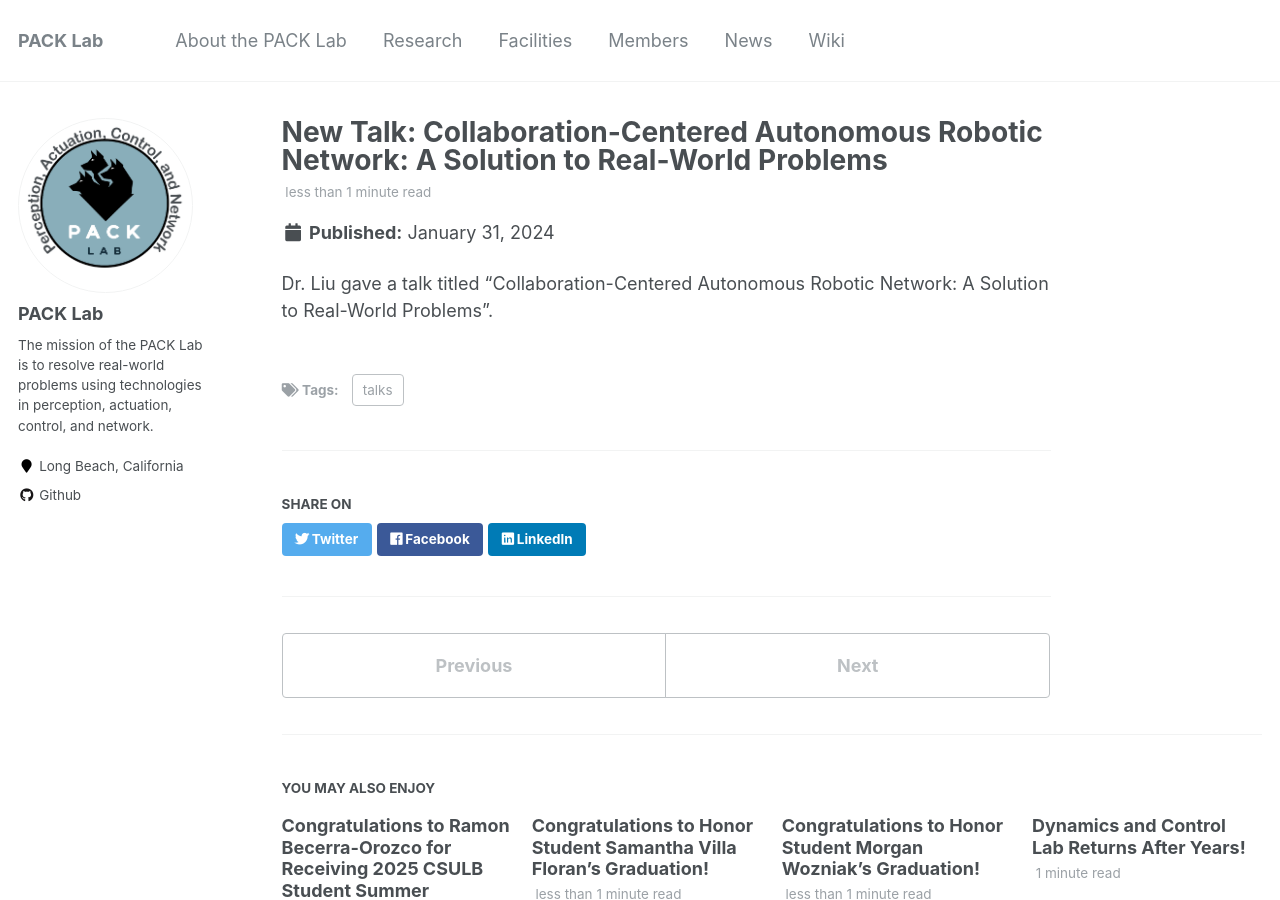
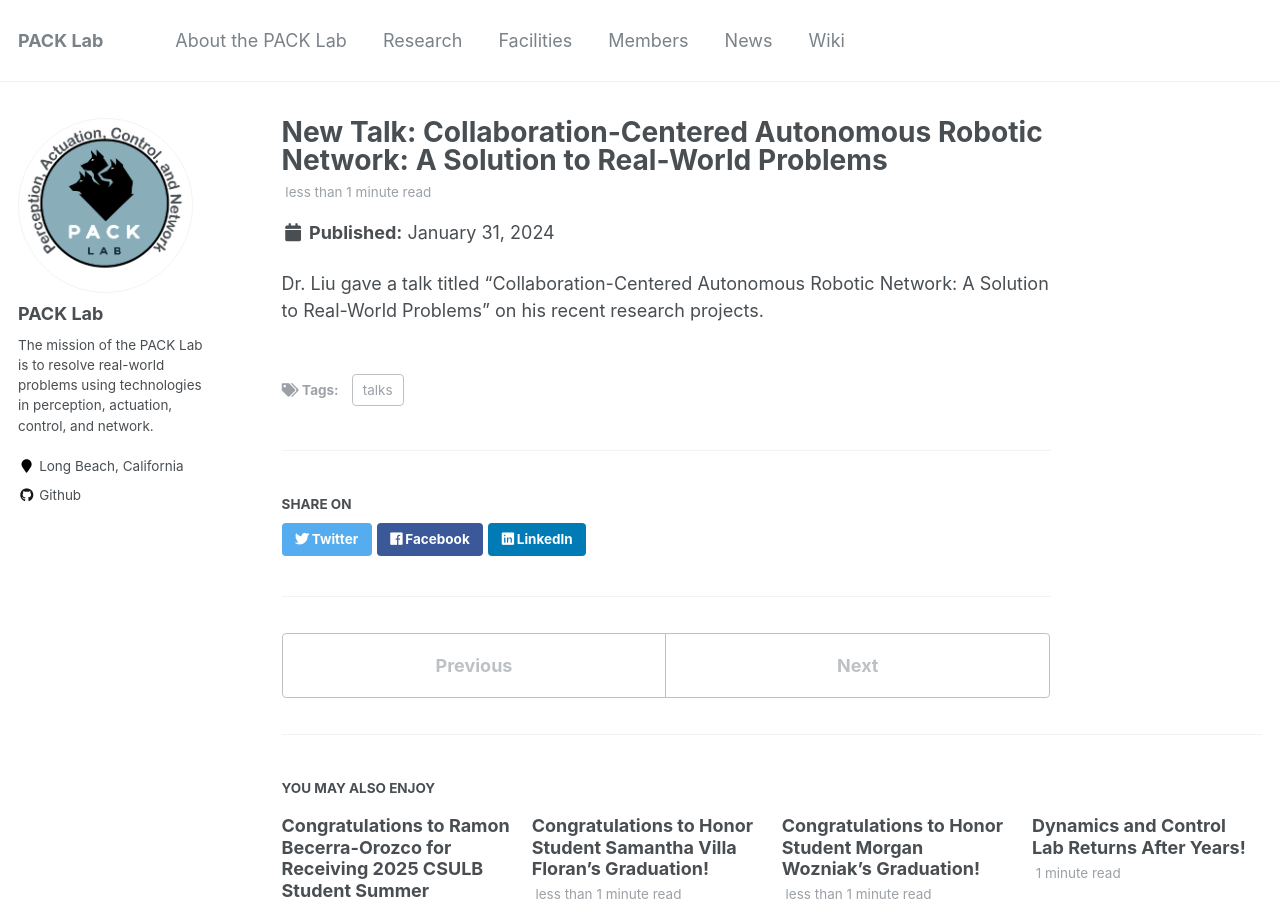
Before and after one commit to pack-lab/pack-lab.github.io, a Jekyll site: the page built from _posts/2024-03-08-news-post-1.md, in a window 1280 px wide and 900 px high. Built offline with Jekyll 4.4.1, drawn with Linux system fonts in a browser that asks for light colours.

Commit message:
Update 2024-03-08-news-post-1.md

```diff
--- a/_posts/2024-03-08-news-post-1.md
+++ b/_posts/2024-03-08-news-post-1.md
@@ -6,4 +6,4 @@ tags:
   - talks
 ---
 
-Dr. Liu gave a talk titled "Collaboration-Centered Autonomous Robotic Network: A Solution to Real-World Problems".
+Dr. Liu gave a talk titled "Collaboration-Centered Autonomous Robotic Network: A Solution to Real-World Problems" on his recent research projects.
```
